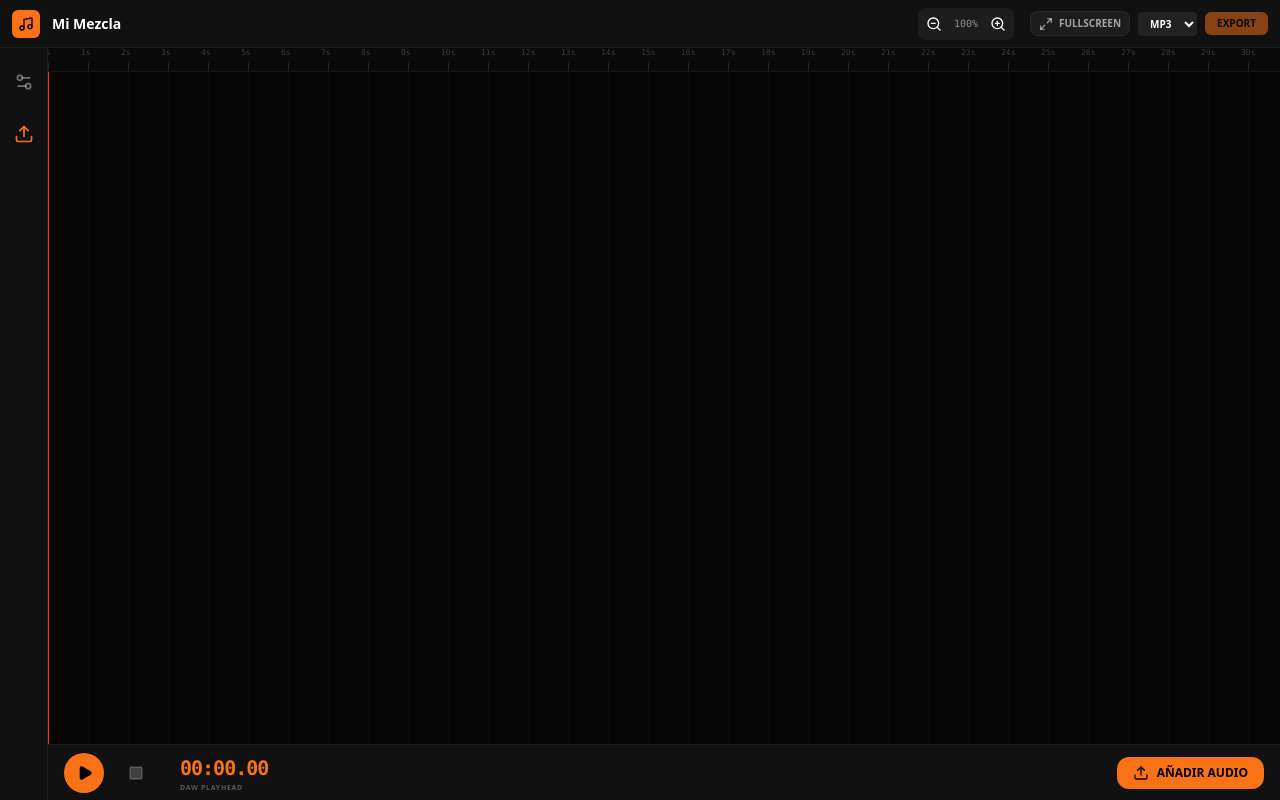
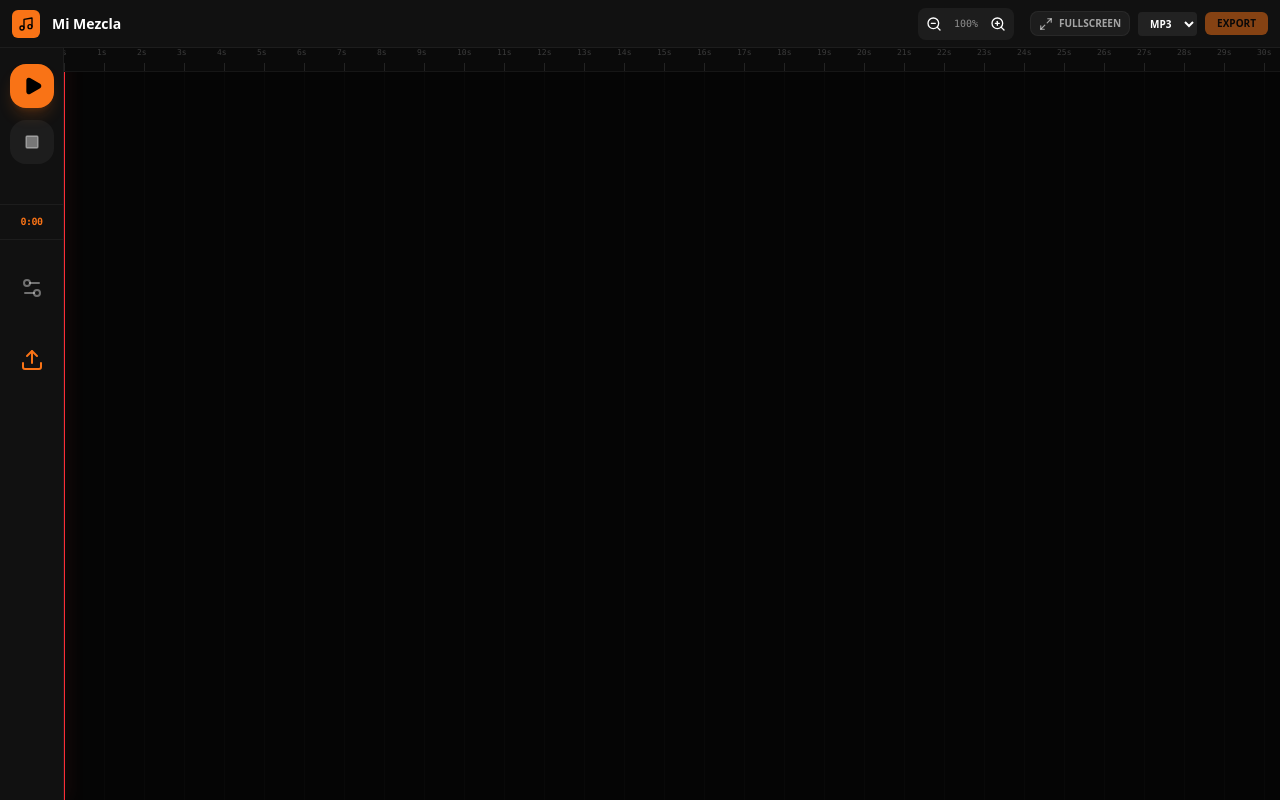
Before and after one commit to EdwinrccDEV/flsmobile, a React (Vite) app: page / in a window 1280 px wide. Built offline with nearby package versions, Linux system fonts and the light colour scheme.

Commit message:
feat(ui): Add playback controls and time display
Introduces dedicated buttons for play, pause, and stop, along with a visual display of the current playback time. This enhances user interaction and provides essential feedback during audio editing.

```diff
--- a/src/components/AudioStudio.tsx
+++ b/src/components/AudioStudio.tsx
@@ -362,12 +362,31 @@ export default function AudioStudio() {
       </header>
 
       <main className="flex-1 flex overflow-hidden relative">
-        <div className={`w-12 bg-[#111] border-r border-white/5 flex flex-col items-center py-4 gap-4 z-40`}>
-          <button onClick={() => setIsSidebarOpen(!isSidebarOpen)} className={`p-2 rounded-lg transition-colors ${isSidebarOpen ? 'bg-orange-500 text-black' : 'text-white/40 hover:bg-white/5'}`}>
-            <Settings2 className="w-5 h-5" />
+        <div className={`w-16 bg-[#111] border-r border-white/5 flex flex-col items-center py-4 gap-6 z-40`}>
+          <div className="flex flex-col items-center gap-3 mb-4">
+            <button
+              onClick={togglePlay}
+              className="w-11 h-11 bg-orange-500 rounded-2xl flex items-center justify-center active:scale-95 transition-transform shadow-lg shadow-orange-500/20"
+            >
+              {isPlaying ? <Square fill="black" className="w-5 h-5 text-black" /> : <Play fill="black" className="w-5 h-5 text-black ml-0.5" />}
+            </button>
+            <button onClick={stopPlayback} className="w-11 h-11 bg-white/5 hover:bg-white/10 rounded-2xl flex items-center justify-center text-white/40 active:scale-95 transition-transform">
+              <Square fill="currentColor" className="w-4 h-4" />
+            </button>
+          </div>
+
+          <div className="flex flex-col items-center leading-none gap-1 py-3 border-y border-white/5 w-full">
+            <span className="text-orange-500 font-mono text-[10px] font-bold tabular-nums tracking-tighter">
+              {formatTimeShort(currentTime)}
+            </span>
+          </div>
+
+          <button onClick={() => setIsSidebarOpen(!isSidebarOpen)} className={`p-3 rounded-2xl transition-colors ${isSidebarOpen ? 'bg-orange-500 text-black shadow-lg shadow-orange-500/20' : 'text-white/40 hover:bg-white/5'}`}>
+            <Settings2 className="w-6 h-6" />
           </button>
-          <label className="p-2 text-orange-500 hover:bg-orange-500/10 rounded-lg cursor-pointer transition-colors">
-            <Upload className="w-5 h-5" />
+
+          <label className="p-3 text-orange-500 hover:bg-orange-500/10 rounded-2xl cursor-pointer transition-colors active:scale-95">
+            <Upload className="w-6 h-6" />
             <input type="file" className="hidden" multiple accept=".mp3,.wav,.ogg,.m4a,.aac,.flac" onChange={handleFileUpload} />
           </label>
         </div>
@@ -456,35 +475,6 @@ export default function AudioStudio() {
                 <div className="w-2.5 h-2.5 bg-red-500 rounded-full -translate-x-[4.5px] mt-[1.5px] shadow-lg border border-white/20" />
               </div>
             </div>
-          </div>
-
-          <div className="h-14 bg-[#111] border-t border-white/5 flex items-center px-4 justify-between z-50">
-            <div className="flex items-center gap-6">
-              <div className="flex items-center gap-3">
-                <button
-                  onClick={togglePlay}
-                  className="w-10 h-10 bg-orange-500 rounded-full flex items-center justify-center active:scale-95 transition-transform"
-                >
-                  {isPlaying ? <Square fill="black" className="w-4 h-4 text-black" /> : <Play fill="black" className="w-4 h-4 text-black ml-0.5" />}
-                </button>
-                <button onClick={stopPlayback} className="w-10 h-10 flex items-center justify-center text-white/20 hover:text-white/40 active:scale-95 transition-transform">
-                  <Square fill="currentColor" className="w-4 h-4" />
-                </button>
-              </div>
-
-              <div className="flex flex-col items-start leading-none gap-0.5">
-                <span className="text-orange-500 font-mono text-xl font-bold tabular-nums tracking-tighter">
-                  {formatTime(currentTime)}
-                </span>
-                <span className="text-[7px] text-white/30 font-bold tracking-widest uppercase">DAW PLAYHEAD</span>
-              </div>
-            </div>
-
-            <label className="flex items-center gap-2 bg-orange-500 text-black px-4 py-2 rounded-xl font-bold text-xs cursor-pointer active:scale-95 transition-transform">
-              <Upload className="w-4 h-4" />
-              <span>AÑADIR AUDIO</span>
-              <input type="file" className="hidden" multiple accept=".mp3,.wav,.ogg,.m4a,.aac,.flac" onChange={handleFileUpload} />
-            </label>
           </div>
         </div>
       </main>
@@ -707,3 +697,9 @@ function formatTime(seconds: number) {
   const ms = Math.floor((seconds % 1) * 100);
   return `${mins.toString().padStart(2, '0')}:${secs.toString().padStart(2, '0')}.${ms.toString().padStart(2, '0')}`;
 }
+
+function formatTimeShort(seconds: number) {
+  const mins = Math.floor(seconds / 60);
+  const secs = Math.floor(seconds % 60);
+  return `${mins}:${secs.toString().padStart(2, '0')}`;
+}
```
